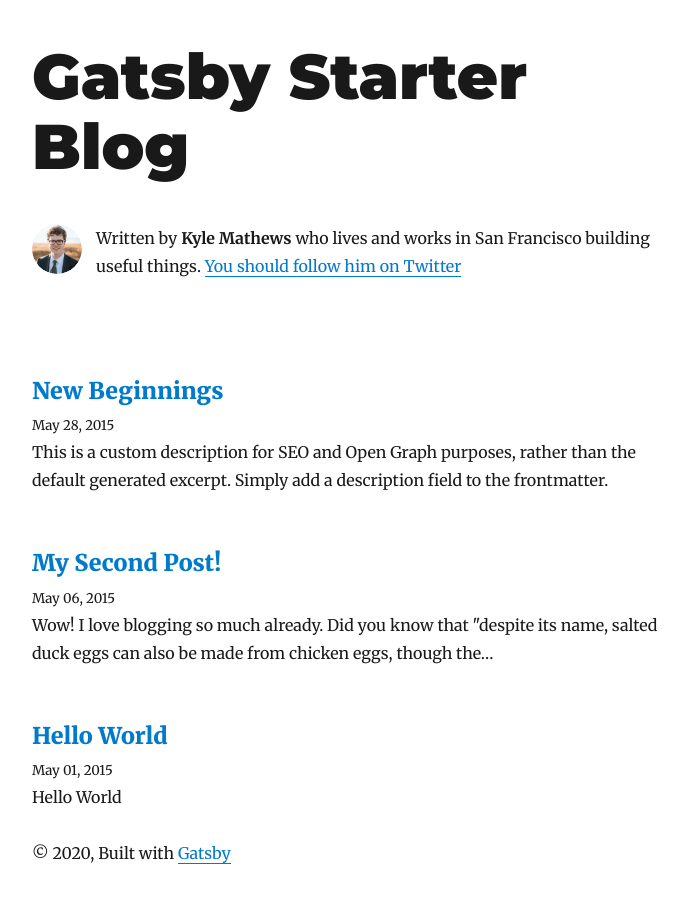
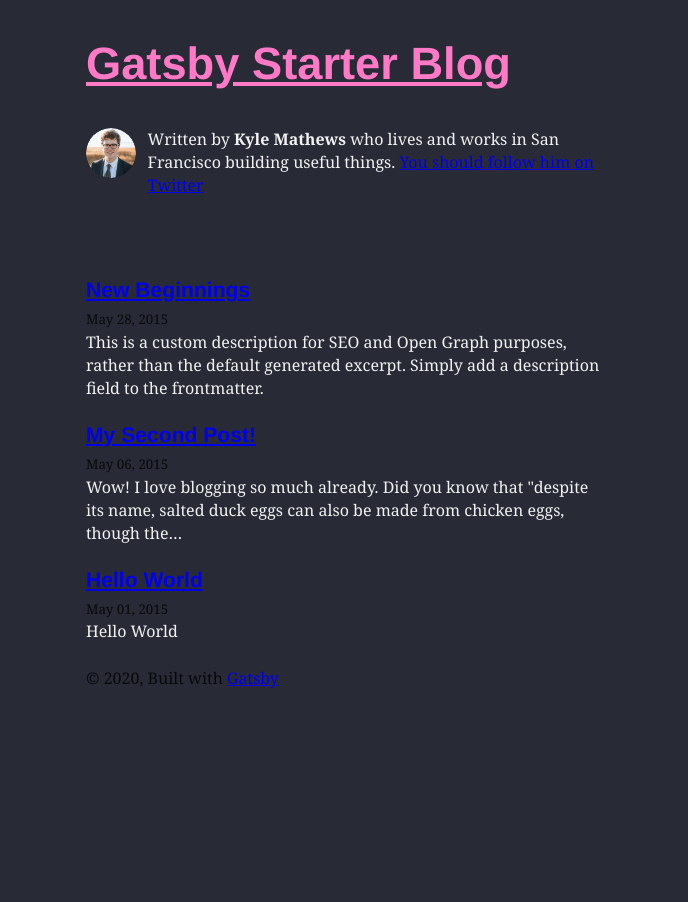
Before and after one commit to jmeline/jacob-meline, a Gatsby site: page / in a window 1280 px wide. Shown: the whole page, without its empty margins (293-981 px from the left). After the commit the page ends 800 px from the top, so only its background shows below. Built offline with nearby package versions, Linux system fonts and the light colour scheme; Gatsby itself is replaced by a stand-in of ours; some packages are replaced by stand-ins of ours.

Commit message:
Add some dracula styling

```diff
--- a/gatsby-browser.js
+++ b/gatsby-browser.js
@@ -1,6 +1,7 @@
 // custom typefaces
 import "typeface-montserrat"
 import "typeface-merriweather"
+import "./src/styles/global.css"
 
 // import "prismjs/themes/prism.css"
 import "gatsby-prismjs-dracula"
--- a/gatsby-config.js
+++ b/gatsby-config.js
@@ -63,7 +63,7 @@
         name: `Gatsby Starter Blog`,
         short_name: `GatsbyJS`,
         start_url: `/`,
-        background_color: `#ffffff`,
+        background_color: `#282a36`,
         theme_color: `#663399`,
         display: `minimal-ui`,
         icon: `content/assets/gatsby-icon.png`,
--- a/package.json
+++ b/package.json
@@ -34,6 +34,7 @@
     "typeface-merriweather": "0.0.72",
     "typeface-montserrat": "0.0.75",
     "typography": "^0.16.19",
+    "typography-theme-github": "^0.16.19",
     "typography-theme-wordpress-2016": "^0.16.19"
   },
   "devDependencies": {
--- /dev/null
+++ b/src/styles/global.css
@@ -0,0 +1,11 @@
+html {
+  background-color: #282a36;
+}
+
+h1 {
+  color: #ff79c6;
+}
+
+p {
+  color: #f2f2f2;
+}
--- /dev/null
+++ b/src/styles/layout.css
@@ -0,0 +1,4 @@
+a {
+  color: #ff79c6;
+  border-bottom: 2px dashed #ff79c6;
+}
--- a/src/utils/typography.js
+++ b/src/utils/typography.js
@@ -1,17 +1,19 @@
 import Typography from "typography"
-import Wordpress2016 from "typography-theme-wordpress-2016"
+// import Wordpress2016 from "typography-theme-wordpress-2016"
+import githubTheme from "typography-theme-github"
 
-Wordpress2016.overrideThemeStyles = () => {
-  return {
-    "a.gatsby-resp-image-link": {
-      boxShadow: `none`,
-    },
-  }
-}
+console.log(githubTheme)
+// Wordpress2016.overrideThemeStyles = () => {
+//   return {
+//     "a.gatsby-resp-image-link": {
+//       boxShadow: `none`,
+//     },
+//   }
+// }
+//
+// delete Wordpress2016.googleFonts
 
-delete Wordpress2016.googleFonts
-
-const typography = new Typography(Wordpress2016)
+const typography = new Typography(githubTheme)
 
 // Hot reload typography in development.
 if (process.env.NODE_ENV !== `production`) {
```
Also changed, not shown: 1 other file.
